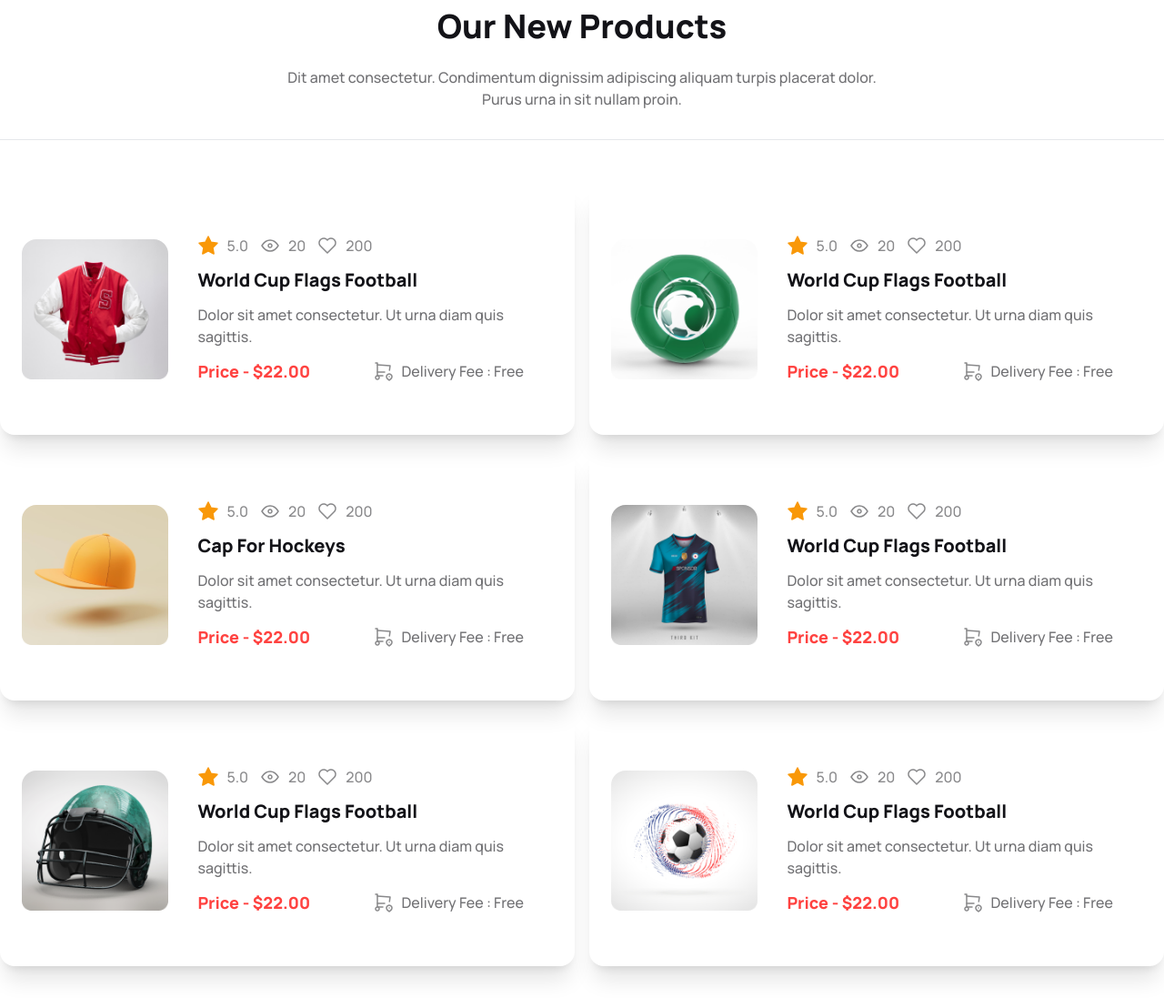
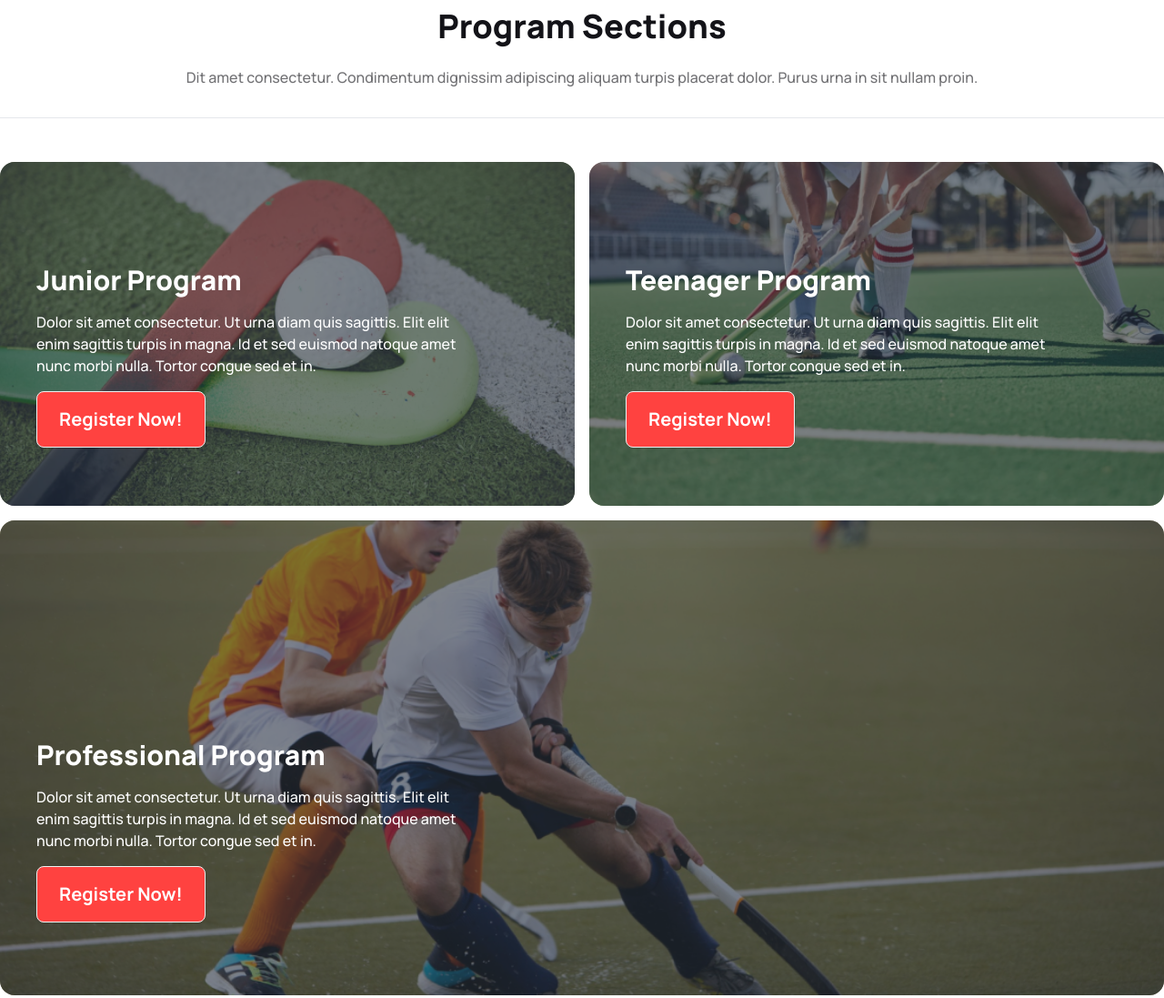
Before and after one commit to muhammadmahfuzmr/Assignment3-B9, a plain HTML site: page index.html in a window 1280 px wide. Shown: the part 1360-2457 px from the top of the page at 91% size. Drawn offline with nearby package versions, Linux system fonts and the light colour scheme.

Commit message:
added programm section

```diff
--- a/index.html
+++ b/index.html
@@ -151,6 +151,58 @@
             </div>
         </section>
         <hr>
+
+        <!-- programme section  -->
+        <section class="mb-24">
+            <div class="space-y-6 my-8 text-center">
+                <h2 class="text-4xl font-extrabold text-[#131318]">Program Sections</h2>
+                <p class="text-base font-medium text-[#13131899]">Dit amet consectetur. Condimentum dignissim adipiscing aliquam turpis placerat dolor. Purus urna in sit nullam proin. </p>
+            </div>
+            <hr>
+            <div class="grid grid-cols-1 lg:grid-cols-2 gap-4 mt-12">
+                <div class="hero place-items-start rounded-2xl text-[#FFFFFF]"
+                    style="background-image: url(Images/2.png);">
+                    <div class="hero-overlay bg-opacity-60 rounded-2xl"></div>
+                    <div class="text-left m-0">
+                        <div class="px-10 pt-28 pb-16 space-y-4">
+                            <h1 class="text-3xl font-extrabold">Junior Program</h1>
+                            <p class="text-base font-medium">Dolor sit amet consectetur. Ut urna diam quis sagittis. Elit elit <br>
+                                enim sagittis turpis in magna. Id et sed euismod natoque amet <br> nunc morbi nulla. Tortor congue sed et in.</p>
+                                <a class="btn text-[#FFF] text-xl font-bold px-6 py-4 h-auto bg-btn-color mt-5">Register Now!</a>
+                        </div>
+                    </div>
+                </div>
+                <div class="hero place-items-start rounded-2xl text-[#FFFFFF]"
+                    style="background-image: url(Images/3.png);">
+                    <div class="hero-overlay bg-opacity-60 rounded-2xl"></div>
+                    <div class="text-left m-0">
+                        <div class="px-10 pt-28 pb-16 space-y-4">
+                            <h1 class="text-3xl font-extrabold">Teenager Program</h1>
+                            <p class="text-base font-medium">Dolor sit amet consectetur. Ut urna diam quis sagittis. Elit elit <br>
+                                enim sagittis turpis in magna. Id et sed euismod natoque amet <br> nunc morbi nulla. Tortor congue sed et in.</p>
+                                <a class="btn text-[#FFF] text-xl font-bold px-6 py-4 h-auto bg-btn-color mt-5">Register Now!</a>
+                        </div>
+                    </div>
+                </div>
+                <div class="hero place-items-start rounded-2xl text-[#FFFFFF] col-span-1 lg:col-span-2"
+                    style="background-image: url(Images/4.png);">
+                    <div class="hero-overlay bg-opacity-60 rounded-2xl"></div>
+                    <div class="text-left m-0">
+                        <div class="px-10 pt-60 pb-20 space-y-4">
+                            <h1 class="text-3xl font-extrabold">Professional Program</h1>
+                            <p class="text-base font-medium">Dolor sit amet consectetur. Ut urna diam quis sagittis. Elit elit <br>
+                                enim sagittis turpis in magna. Id et sed euismod natoque amet <br> nunc morbi nulla. Tortor congue sed et in.</p>
+                                <a class="btn text-[#FFF] text-xl font-bold px-6 py-4 h-auto bg-btn-color mt-5">Register Now!</a>
+                        </div>
+                    </div>
+                </div>
+
+
+
+            </div>
+
+        </section>
+
            <!-- product section  -->
            <section class="mb-24">
             <div class="my-8 space-y-6 text-center">
```
